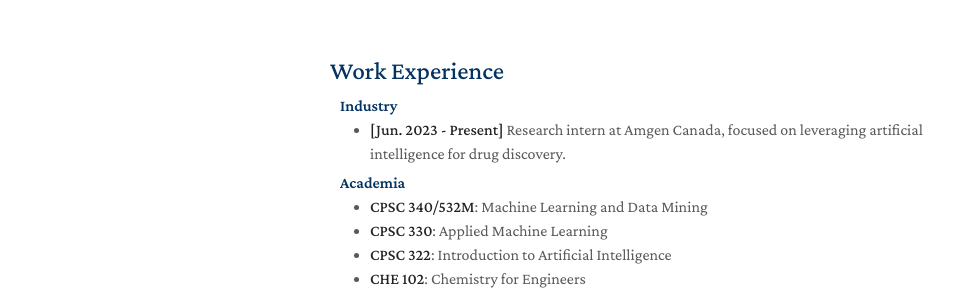
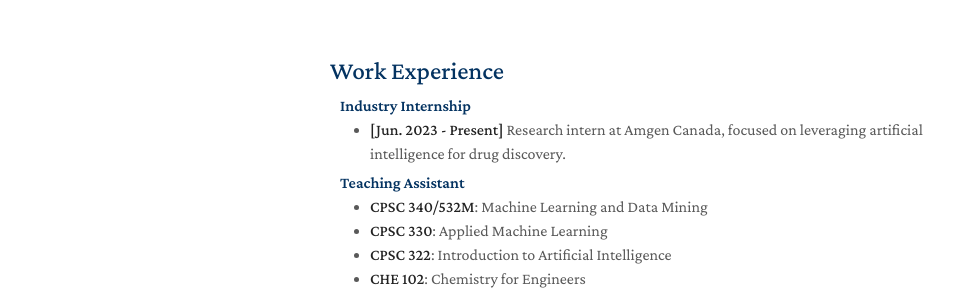
Before and after one commit to chenwei-zhang/chenwei-zhang.github.io, a Jekyll site: the page built from index.md, in a window 1280 px wide and 900 px high, scrolled down 1710 px, cut to the strip 206-865 px from the top of the window. Shown: the part 217-507 px from the top of the strip, without its empty margins (140-1094 px from the left). Built offline with Jekyll 4.4.1, drawn with Linux system fonts in a browser that asks for light colours; nearby versions of some CDN libraries; a style sheet for code colours, icons or effects is not loaded; our own code applies the rules of GitHub Pages for plain Markdown files.

Commit message:
Update experience.md

```diff
--- a/_includes/experience.md
+++ b/_includes/experience.md
@@ -1,13 +1,13 @@
 <h2 id="experience" style="margin: 2px 0px 10px;">Work Experience</h2>
 
 
-<h4 style="margin:0 10px 0;">Industry</h4>
+<h4 style="margin:0 10px 0;">Industry Internship</h4>
 
 <ul style="margin:0 0 5px;">
   <li><strong>[Jun. 2023 - Present]</strong> <a href="https://www.amgen.ca/"><autocolor>Research intern at Amgen Canada, focused on leveraging artificial intelligence for drug discovery.</autocolor></a></li>
 </ul>
 
-<h4 style="margin:0 10px 0;">Academia</h4>
+<h4 style="margin:0 10px 0;">Teaching Assistant</h4>
 
 <ul style="margin:0 0 20px;">
   <li><a href="https://www.cs.ubc.ca/~schmidtm/Courses/340-F22/"><autocolor><strong>CPSC 340/532M</strong>: Machine Learning and Data Mining</autocolor></a></li>
```
